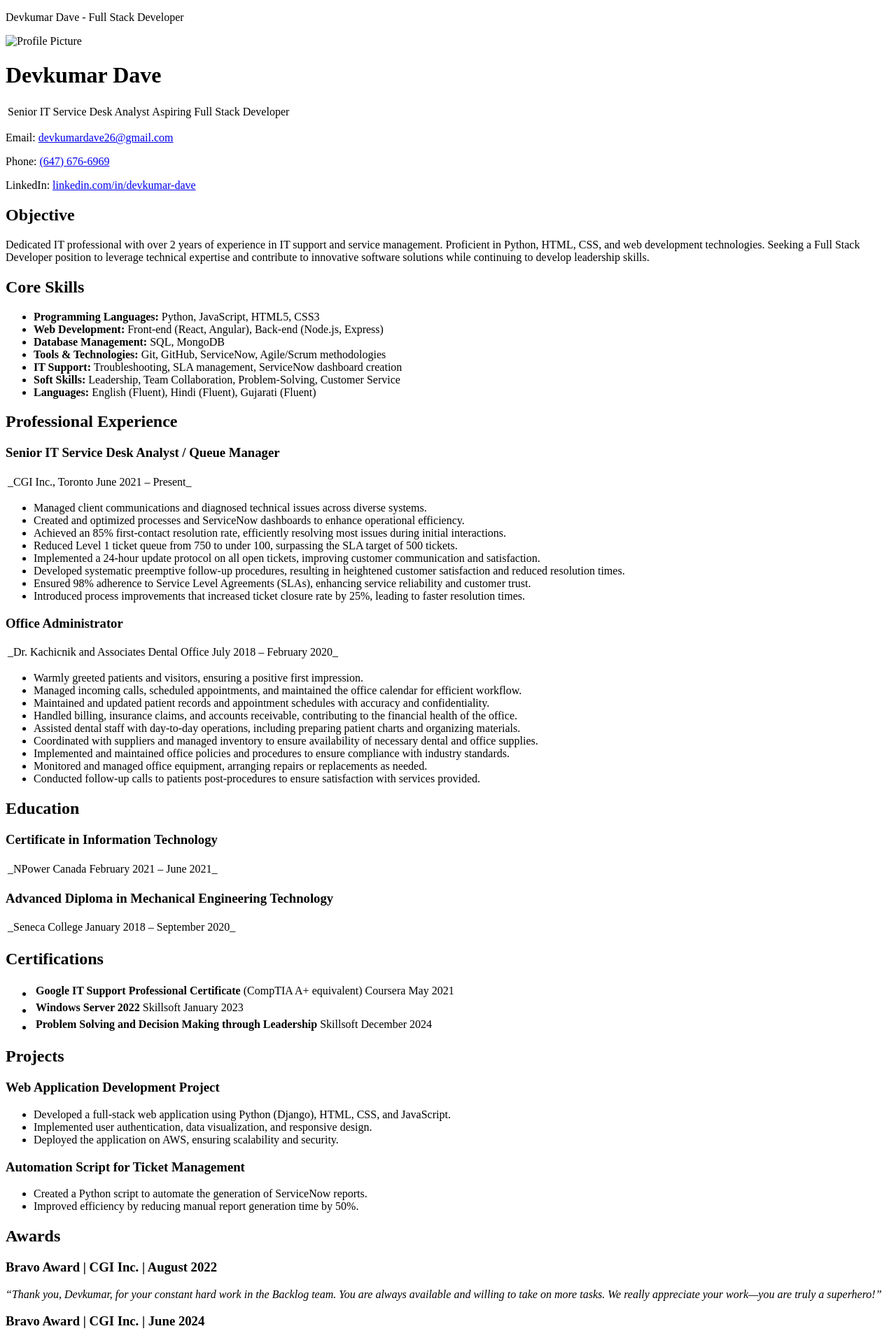
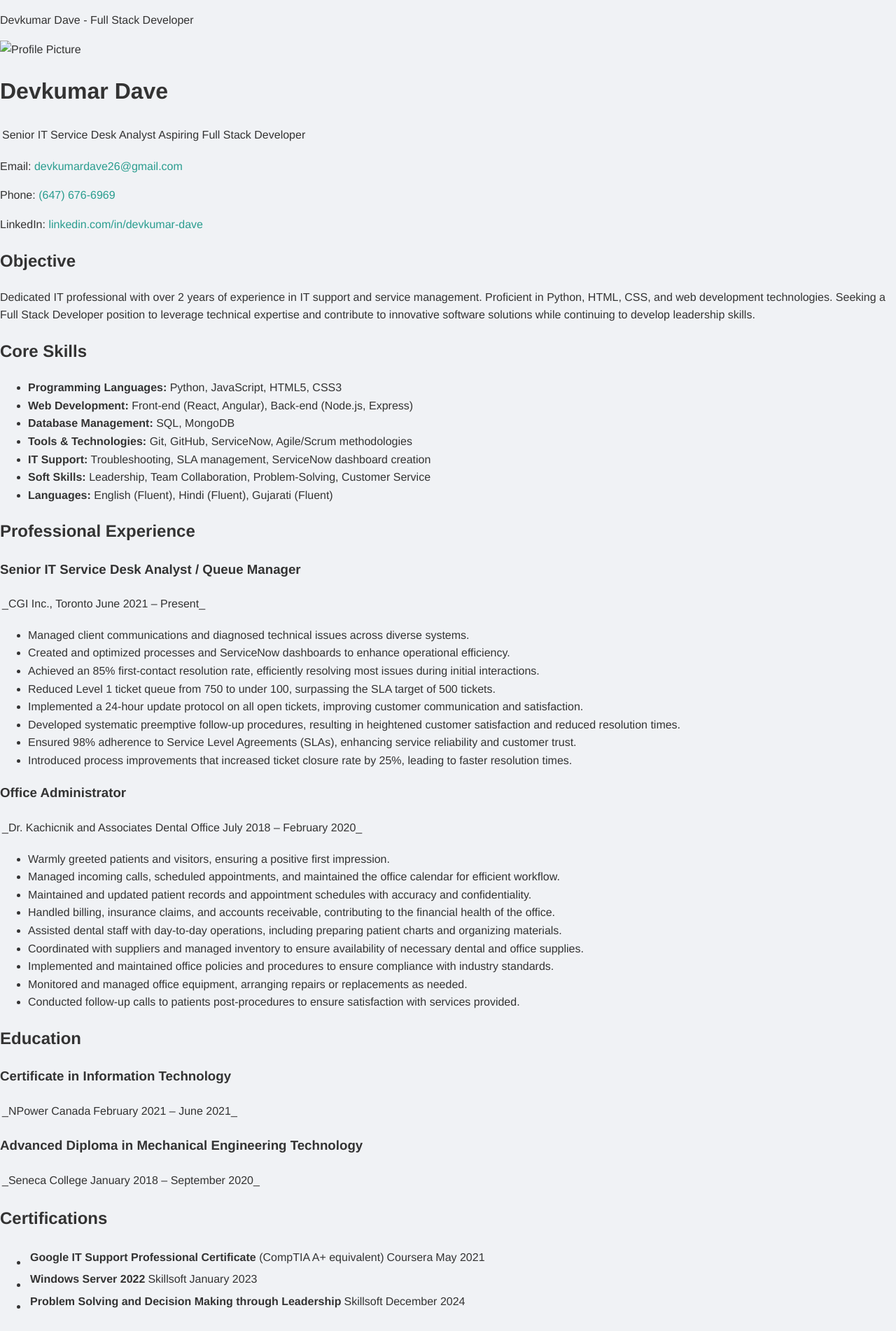
Before and after one commit to devdave666/resume, a Jekyll site: the page built from index.md, in a window 1280 px wide. Shown: the top 1902 px of the page at 70% size. Built offline with Jekyll 4.4.1, drawn with Linux system fonts in a browser that asks for light colours.

Commit message:
changed style.css ref link

```diff
--- a/_layouts/default.html
+++ b/_layouts/default.html
@@ -3,7 +3,7 @@
 <head>
     <meta charset="UTF-8">
     <title>{{ page.title }}</title>
-    <link rel="stylesheet" href="/styles.css">
+    <link rel="stylesheet" href="{{ '/assets/styles.css' | relative_url }}">
 </head>
 <body>
     {{ content }}
```
